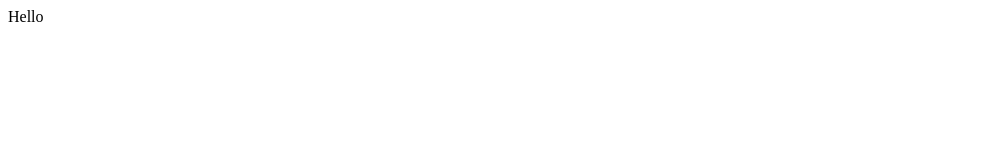
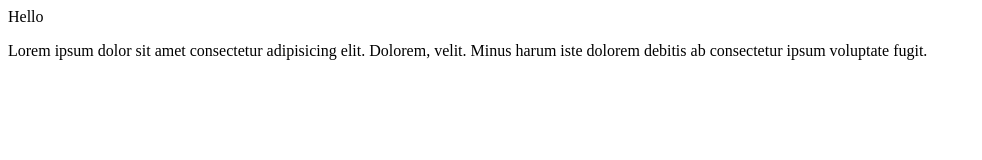
Before and after one commit to cgoksin/demo-repo, a plain HTML site: page index.html in a window 1280 px wide. Shown: the whole page, without its empty margins (0-982 px from the left). Drawn offline with Linux system fonts and the light colour scheme.

Commit message:
index.html degisikligi

```diff
--- a/index.html
+++ b/index.html
@@ -1 +1,2 @@
 <div>Hello</div>
+<p>Lorem ipsum dolor sit amet consectetur adipisicing elit. Dolorem, velit. Minus harum iste dolorem debitis ab consectetur ipsum voluptate fugit.</p>
```
